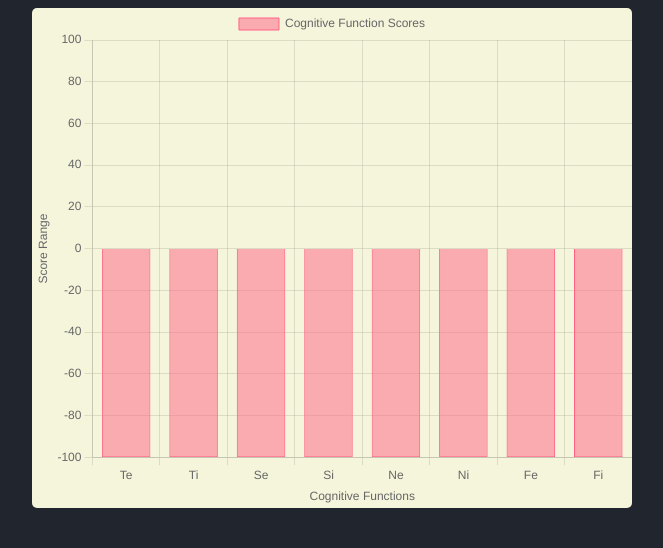
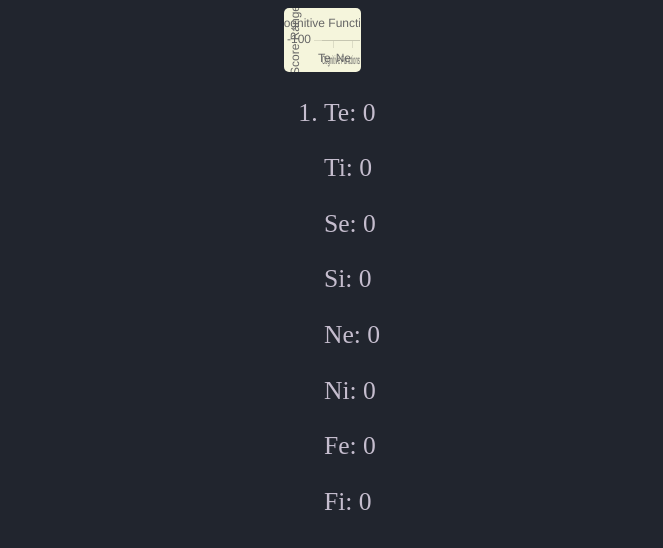
Before and after one commit to OmarDardery/CareerCatalyst, a React (Create React App) app: page / in a window 1280 px wide. Both pictures are taken after typing "Sample" into the empty fields and a click on the button "submit". Shown: the top 548 px of the page, without its empty margins (308-971 px from the left). Built offline with nearby package versions, Linux system fonts and the light colour scheme.

Commit message:
still mbti not working

```diff
--- /dev/null
+++ b/src/components/MBTI components/mbtiNJobs.js
@@ -0,0 +1,39 @@
+import React from "react";
+
+
+function MbtiNjobs(props){
+    const sortedCognitiveFunctions = [...props.cognitiveFunctions].sort((a, b) => b.score - a.score);
+    let top1 = sortedCognitiveFunctions.filter((current) => (current.score === sortedCognitiveFunctions[0].score));
+    let secondScore = 0;
+    for(let i = 0; i < sortedCognitiveFunctions.length; i++) {
+        if(sortedCognitiveFunctions[i].score < top1[0]){
+            secondScore = sortedCognitiveFunctions[i].score;
+            break;
+        }
+    }
+    let top2 = sortedCognitiveFunctions.filter((current) => (current.score === secondScore));
+    let thirdScore = 0;
+    for(let i = 0; i < sortedCognitiveFunctions.length; i++) {
+        if(sortedCognitiveFunctions[i].score < secondScore) {
+            thirdScore = sortedCognitiveFunctions[i].score;
+            break;
+        }
+    }
+    let top3 = sortedCognitiveFunctions.filter((current) => (current.score === thirdScore));
+    return (
+        <div>
+            <ol>
+                <li>
+                    {top1.map((current) => {
+
+
+                        return <p key={current.name}>{current.name}: {current.score}</p>;
+                    })}
+                </li>
+            </ol>
+        </div>
+    );
+
+}
+
+export default MbtiNjobs;
--- a/src/components/MBTI components/mbtiPages.js
+++ b/src/components/MBTI components/mbtiPages.js
@@ -2,6 +2,7 @@ import React, {useState} from 'react';
 import cognitiveFunctions from '../../cognitiveFunctionsData';
 import Chart from './mbtichart';
 import Page from './MBTIpage';
+import MbtiNjobs from './mbtiNJobs';
 function MbtiPages() {
   let [testDone, setTestState] = useState(0);
   let [page, setPage] = useState(1);
@@ -35,7 +36,7 @@ function MbtiPages() {
             setTestState(testDone + 1);
             }} style={{alignSelf: "flex-end"}}> submit </button>
         </div>
-    ) : (<Chart cognitiveFunctions={cognitiveFunctions}/>)}
+    ) : (<div style={{display:"flex", flexDirection:"column", justifyContent: "center"}}><Chart cognitiveFunctions={cognitiveFunctions}/><MbtiNjobs cognitiveFunctions={cognitiveFunctions} /></div>)}
   </div>
 
   );
```
